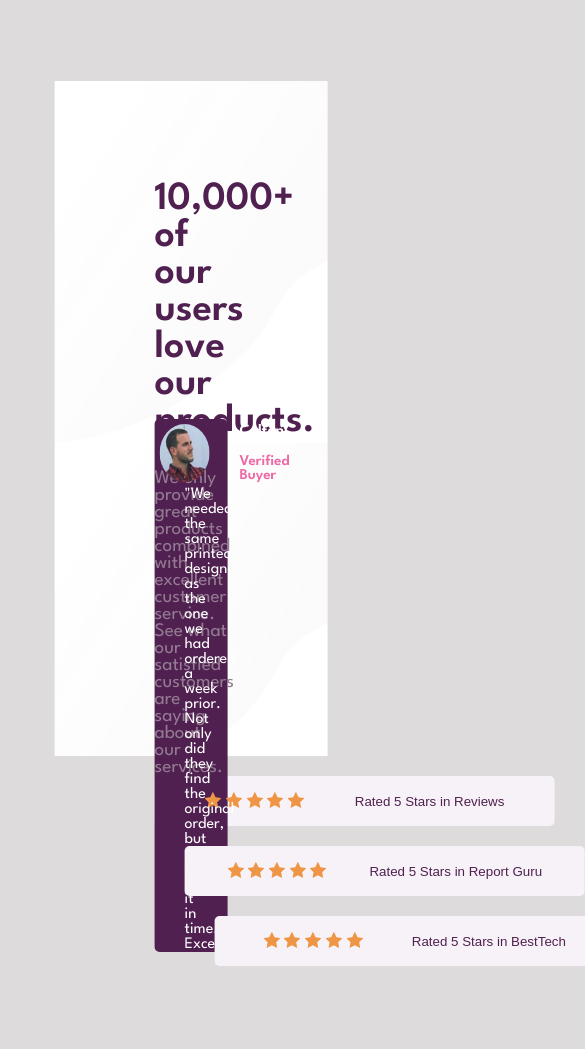
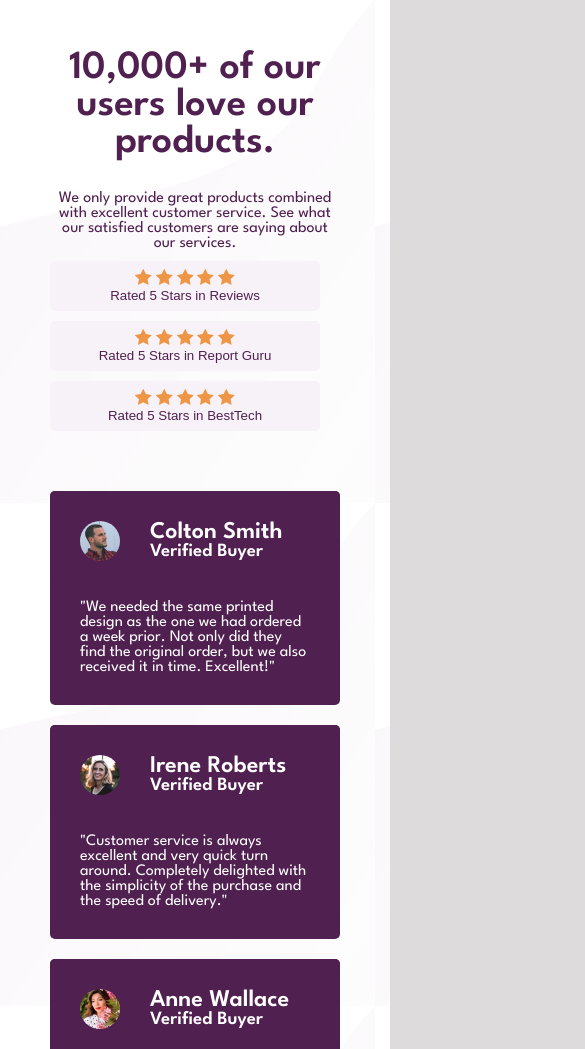
Before and after one commit to jael-bukasa/last-challengs, a plain HTML site: page index.html in a window 390 px wide. Shown: the top 1049 px of the page, 585 px wide, since content can reach past the window. Drawn offline with Linux system fonts and the light colour scheme.

Commit message:
mobile first

```diff
--- a/index.html
+++ b/index.html
@@ -1,5 +1,6 @@
 <!DOCTYPE html>
 <html lang="en">
+
 <head>
   <meta charset="UTF-8" />
   <meta name="viewport" content="width=device-width, initial-scale=1.0" />
@@ -10,8 +11,12 @@
 
   <link rel="preconnect" href="https://fonts.googleapis.com">
   <link rel="preconnect" href="https://fonts.gstatic.com" crossorigin>
-<link href="https://fonts.googleapis.com/css2?family=Karla:ital@0;1&family=League+Spartan:wght@400;600&display=swap" rel="stylesheet"><link href="https://fonts.googleapis.com/css2?family=Karla:ital@0;1&family=League+Spartan:wght@600&display=swap" rel="stylesheet">
+  <link href="https://fonts.googleapis.com/css2?family=Karla:ital@0;1&family=League+Spartan:wght@400;600&display=swap"
+    rel="stylesheet">
+  <link href="https://fonts.googleapis.com/css2?family=Karla:ital@0;1&family=League+Spartan:wght@600&display=swap"
+    rel="stylesheet">
 </head>
+
 <body>
   <div class="contenaire-principal">
     <section class="first-section">
@@ -21,29 +26,35 @@
           See what our satisfied customers are saying about our services.</p>
       </div>
       <div class="second-div__frist-section">
-        <button > <div>
+        <button>
+          <div>
             <img src="images/icon-star.svg" alt="">
             <img src="images/icon-star.svg" alt="">
             <img src="images/icon-star.svg" alt="">
             <img src="images/icon-star.svg" alt="">
             <img src="images/icon-star.svg" alt="">
-        </div> Rated 5 Stars in Reviews</button>
+          </div> Rated 5 Stars in Reviews
+        </button>
         <button class="frist-btn">
           <div><img src="images/icon-star.svg" alt="">
             <img src="images/icon-star.svg" alt="">
             <img src="images/icon-star.svg" alt="">
             <img src="images/icon-star.svg" alt="">
-          <img src="images/icon-star.svg" alt=""></div>
-          Rated 5 Stars in Report Guru</button>
+            <img src="images/icon-star.svg" alt="">
+          </div>
+          Rated 5 Stars in Report Guru
+        </button>
         <button class="second-btn">
           <div><img src="images/icon-star.svg" alt="">
             <img src="images/icon-star.svg" alt="">
             <img src="images/icon-star.svg" alt="">
             <img src="images/icon-star.svg" alt="">
-            <img src="images/icon-star.svg" alt=""></div>
-            Rated 5 Stars in BestTech</button>
+            <img src="images/icon-star.svg" alt="">
           </div>
-    </section >
+          Rated 5 Stars in BestTech
+        </button>
+      </div>
+    </section>
     <section class="second-section">
       <div class="first-div__second-section">
         <div class="entete-div">
@@ -53,7 +64,8 @@
             <h3>Verified Buyer</h3>
           </div>
         </div>
-        <p class="second-section__paragraphe"> "We needed the same printed design as the one we had ordered a week prior.
+        <p class="second-section__paragraphe"> "We needed the same printed design as the one we had ordered a week
+          prior.
           Not only did they find the original order, but we also received it in time.
           Excellent!"</p>
       </div>
@@ -65,7 +77,8 @@
             <h3>Verified Buyer</h3>
           </div>
         </div>
-        <p class="second-section__paragraphe">"Customer service is always excellent and very quick turn around. Completely
+        <p class="second-section__paragraphe">"Customer service is always excellent and very quick turn around.
+          Completely
           delighted with the simplicity of the purchase and the speed of delivery."</p>
       </div>
       <div class="last-div__second-section">
@@ -82,4 +95,5 @@
     </section>
   </div>
 </body>
+
 </html>
--- a/style.css
+++ b/style.css
@@ -1,322 +1,72 @@
-*{
+* {
     padding: 0;
     margin: 0;
     box-sizing: border-box;
 }
-body{
+div {
+    --main-bg-color: hsl(300, 43%, 22%);
+}
+body {
     background-color: rgb(221, 219, 219);
     font-family: 'League Spartan', sans-serif;
 }
-.contenaire-principal{
+
+.contenaire-principal {
     background-color: white;
-    background-image:url(images/bg-pattern-top-desktop.svg) ;
-    height: 80vh;
-    width: 70%;
-    transform: translate(20%,12%);
+    background-image: url(images/bg-pattern-bottom-mobile.svg);
 }
-.image{
-    border-radius: 50%;
+
+.first-section {
+    padding: 50px;
 }
-.first-section{
-    height: 40vh;
-    display: flex;
-    gap:30%;
-    padding: 100px;
-}
-button{
-    width: 400px;
+
+button {
+    width: 270px;
     height: 50px;
-    display: flex;
-    justify-content: space-evenly;
-    align-items: center;
-    margin-bottom: 20px;
-    background-color:  hsl(300, 24%, 96%);
+    margin-bottom: 10px;
+    background-color: hsl(300, 24%, 96%);
     border: none;
     border-radius: 5px;
-    color: hsl(300, 43%, 22%) ;
+    color: var(--main-bg-color);
 }
 
-.frist-btn{
-    position: relative;
-    margin-left: 30px;
-    margin-right: auto;
-    margin-top: auto;
-}
-.second-btn{
-    position: relative;
-    margin-left: 60px;
-    margin-right: auto;
-    margin-top: auto;
-}
-
-.first-div__frist-section{
-    width:30% ;
-}
-h2{
-    color: white;
-}
-h3{
-    color: hsl(333, 80%, 67%);
-}
-h1{
-    color: hsl(300, 43%, 22%);
+h1 {
+    color: var(--main-bg-color);
     font-family: 'League Spartan', sans-serif;
     font-size: 2.5em;
     padding-bottom: 30px;
-}
-.frist-paragraphe{
-    color:hsl(303, 10%, 53%);
-    font-size: 1.2em;
-}
-.second-section{
-        height: 40vh;
-        display: flex;
-        gap:20px;
-        padding: 0 100px 0 100px;
-        color: white;
-}
-.first-div__second-section{
-background-color:hsl(300, 43%, 22%) ;
-border-radius: 5px;
-margin-bottom: 100px;
-}
-.second-div__second-section{
-    background-color:hsl(300, 43%, 22%) ;
-        position: relative;
-        margin-left: auto;
-        margin-right: auto;
-        margin-top: 20px;
-        border-radius: 5px;
-        margin-bottom: 80px;
-
+    text-align: center;
 }
 
-.last-div__second-section{
-    background-color:hsl(300, 43%, 22%) ;
-    position: relative;
-        margin-left: auto;
-        margin-right: auto;
-        margin-top: 40px;
-        border-radius: 5px;
-        margin-bottom: 60px;
+.frist-paragraphe {
+    color: var(--main-bg-color);
+    font-size: 1em;
+    text-align: center;
+    padding-bottom: 10px;
+}
 
+.second-section {
+    color: white;
+    padding: 0 50px 50px;
 }
-.entete-div{
+
+.second-section div {
+    background-color: var(--main-bg-color);
+    border-radius: 5px;
+    margin-bottom: 20px;
+}
+
+.image {
+    border-radius: 50%;
+    height: 40px;
+}
+.entete-div {
     display: flex;
     gap: 30px;
     padding: 30px;
+   padding-bottom: 0;
 }
-.image{
-    width: 50px;
-}
-.second-section__paragraphe{
-    padding: 0 30px 0px 30px;
+.second-section__paragraphe {
+    padding: 0 30px 30px 30px;
     font-family: 'League Spartan', sans-serif;
 }
-
-@media screen and (max-width: 1625px) {
-    h1{
-        font-size: 2.2em;
-        padding-bottom: 10px;
-    }
-    .frist-paragraphe{
-        font-size: 1em;
-    }
-    .first-section{
-        gap:20%;
-    }
-}
-@media screen and (max-width: 1479px) {
-
-    .first-section{
-        gap:10%;
-    }
-    .image{
-        width: 30px;
-    }
-    .entete-div{
-        padding: 20px;
-    }.second-section__paragraphe{
-        padding: 0 20px 0px 20px;
-    }
-}
-@media screen and (max-width: 1383px) {
-    .image{
-        width: 25px;
-    }
-    .entete-div{
-        padding: 10px;
-    }
-.second-section__paragraphe{
-    padding: 0 10px 0px 10px;
-}
-}
-@media screen and (max-width: 1343px) {
-    h1{
-        font-size: 2em;
-        padding-bottom: 5px;
-    }
-
-    .entete-div{
-        padding: 10px;
-    }.second-section__paragraphe{
-        padding: 0 10px 0px 10px;
-    }
-}
-@media screen and (max-width:1287px) {
-    button{
-        width: 300px;
-        margin-bottom: 10px;
-
-    }
-}
-@media screen and (max-width:1141px) {
-
-    .entete-div{
-        padding: 5px;
-    }
-
-    h2{
-font-size: 16px;
-}
-    h3{
-font-size: 15px;
- }
- h1{
-    font-size: 30px;
- }
-}
-@media screen and (max-width:1129px) {
-    .frist-paragraphe{
-        font-size: 16px;
-    }
-
- h1{
-    font-size: 25px;
- }
-}
-@media screen and (max-width:1083px) {
-    .frist-paragraphe{
-        font-size: 14px;
-    }
-
- h1{
-    font-size: 20px;
- }
-}
-@media screen and (max-width:1015px) {
-    .first-section{
-        gap:5%;
-
-}
-.first-div__second-section{
-
-margin-bottom: 90px;
-}
-.second-div__second-section{
-
-        margin-top: 10px;
-        margin-bottom: 70px;
-
-}
-
-.last-div__second-section{
-
-        margin-top: 30px;
-        margin-bottom: 50px;
-}
-.first-section{
-
-    padding: 80px;
-
-
-}
-}
-
-@media screen and (max-width:901px) {
-    .first-section{
-        padding: 60px;
-    }
-    .first-div__second-section{
-
-        margin-bottom: 60px;
-        }
-        .second-div__second-section{
-
-                margin-bottom: 40px;
-
-        }
-
-        .last-div__second-section{
-
-                margin-bottom: 20px;
-        }
-}
-
-@media screen and (max-width:857px) {
-
-
-    .first-section{
-        display: block;
-        gap:30%;
-        padding: 100px;
-    }
-    button{
-        width: 400px;
-        height: 50px;
-        margin-bottom: 20px;
-
-    }
-    .frist-btn{
-        margin-left: 30px;
-
-    }
-    .second-btn{
-        margin-left: 60px;
-
-    }
-    .first-div__frist-section{
-        width:100% ;
-    }
-    h1{
-        font-size: 2.5em;
-        padding-bottom: 30px;
-    }
-    .frist-paragraphe{
-        color:hsl(303, 10%, 53%);
-        font-size: 1.2em;
-    }
-    .second-section{
-        display: block;
-        gap:20px;
-        padding: 0 100px 0 100px;
-}
-.first-div__second-section{
-
-margin-bottom: 100px;
-}
-.second-div__second-section{
-        margin-left: 20px;
-        margin-right: auto;
-        margin-top: auto;
-        margin-bottom: 80px;
-
-}
-
-.last-div__second-section{
-
-        margin-left: 40px;
-        margin-right: auto;
-        margin-top: auto;
-        border-radius: 5px;
-        margin-bottom: 60px;
-
-}
-
-.image{
-    width: 50px;
-}
-.second-section__paragraphe{
-    padding: 0 30px 0px 30px;
-}
-}
```
Lines whose indentation alone changed are shown as unchanged.
